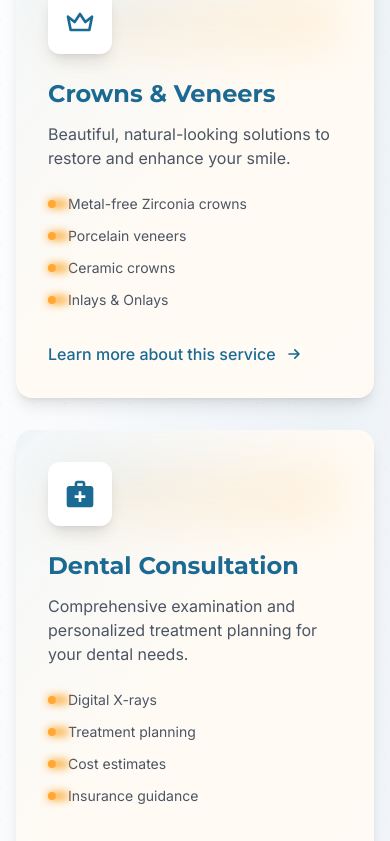
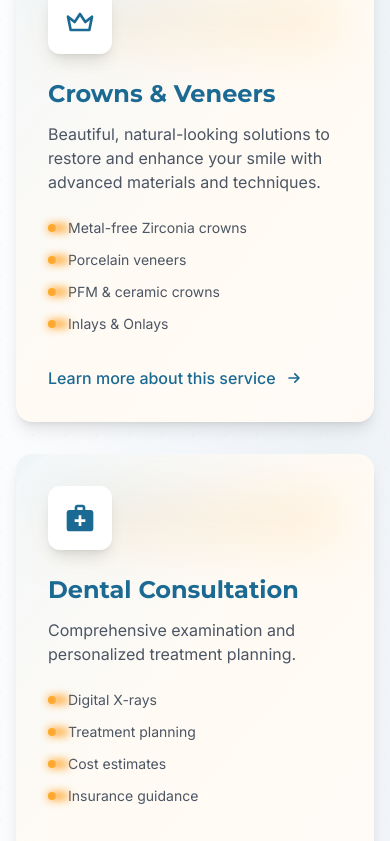
Before and after one commit to jaydeepc/dentalyst-website, a React (Vite) app: page / in a window 390 px wide. Shown: the part 1300-2141 px from the top of the page. Built offline with nearby package versions, Linux system fonts and the light colour scheme.

Commit message:
Enhance crown & veneer service information
- Add visual cards for each crown type with icons
- Create comparison table for features
- Add detailed descriptions and benefits
- Improve layout and animations
- Make design responsive

```diff
--- a/src/components/sections/Services.jsx
+++ b/src/components/sections/Services.jsx
@@ -1,4 +1,4 @@
-import { motion } from 'framer-motion';
+import { motion, AnimatePresence } from 'framer-motion';
 import { useState } from 'react';
 import PropTypes from 'prop-types';
 import { FaTooth, FaTeeth } from 'react-icons/fa';
@@ -13,260 +13,153 @@ const services = [
   {
     icon: <TbCrown className="w-8 h-8" />,
     title: 'Crowns & Veneers',
-    description: 'Beautiful, natural-looking solutions to restore and enhance your smile.',
+    description: 'Beautiful, natural-looking solutions to restore and enhance your smile with advanced materials and techniques.',
     features: [
       'Metal-free Zirconia crowns',
       'Porcelain veneers',
-      'Ceramic crowns',
+      'PFM & ceramic crowns',
       'Inlays & Onlays'
     ],
     info: [
       {
-        title: 'Zirconia Crowns',
-        image: '/service-examples/crowns-veneers/info/crowns_info_zirconia.jpg',
-        description: 'Metal-free, highly durable crowns that look completely natural. Perfect for both front and back teeth.',
-        placeholder: 'Zirconia crown comparison with natural teeth'
+        title: 'Understanding Zirconia Crowns',
+        image: '/service-examples/crowns-veneers/info/What-is-Zirconia-Crown.jpg',
+        description: 'Zirconia crowns are the latest advancement in dental technology, offering exceptional strength and natural aesthetics. These metal-free crowns are biocompatible, highly durable, and look just like natural teeth, making them perfect for both front and back teeth.',
+        placeholder: 'Zirconia crown structure and benefits'
+      },
+      {
+        title: 'Types of Dental Crowns',
+        image: '/service-examples/crowns-veneers/info/three-types-of-dental-crowns.jpg',
+        description: 'Choose from various crown options including all-ceramic, porcelain-fused-to-metal (PFM), and zirconia. Each type has its unique advantages, and we\'ll help you select the best option based on your specific needs, location of the tooth, and aesthetic goals.',
+        placeholder: 'Comparison of different crown types'
+      },
+      {
+        title: 'Zirconia vs Traditional Crowns',
+        image: '/service-examples/crowns-veneers/info/pfm-vs-zerconia-crowns.jpg',
+        description: 'Compared to traditional PFM crowns, zirconia crowns offer superior aesthetics with no dark lines at the gum, better durability, and require less tooth reduction. They\'re also completely metal-free, making them an excellent choice for patients with metal sensitivities.',
+        placeholder: 'Side-by-side comparison of crown types'
       },
       {
         title: 'Porcelain Veneers',
-        image: '/service-examples/crowns-veneers/info/crowns_info_veneers.jpg',
-        description: 'Ultra-thin porcelain shells that transform your smile by covering imperfections.',
-        placeholder: 'Veneer application demonstration'
-      },
-      {
-        title: 'Types of Crowns',
-        image: '/service-examples/crowns-veneers/info/crowns_info_types.jpg',
-        description: 'Different crown options including ceramic, metal, and combination crowns to suit your needs.',
-        placeholder: 'Visual comparison of crown types'
+        image: '/service-examples/crowns-veneers/info/Porcelain Veneers.jpg',
+        description: 'Transform your smile with ultra-thin porcelain veneers. These custom-made shells are bonded to the front of your teeth to improve their appearance. Perfect for fixing discoloration, chips, gaps, or misshapen teeth while preserving your natural tooth structure.',
+        placeholder: 'Veneer application and benefits'
       }
-    ]
+    ],
+    additionalInfo: `When to Choose Each Option:
+
+Zirconia Crowns:
+• Back teeth requiring maximum strength
+• Visible teeth needing natural aesthetics
+• Patients with metal allergies
+• Cases requiring minimal tooth reduction
+
+PFM Crowns:
+• Cost-effective full coverage option
+• Situations requiring proven durability
+• Areas with less aesthetic concern
+
+All-Ceramic Crowns:
+• Front teeth requiring maximum aesthetics
+• Patients preferring metal-free options
+• Cases with adequate tooth structure
+
+Porcelain Veneers:
+• Front teeth with cosmetic concerns
+• Minor alignment issues
+• Discoloration resistant to whitening
+• Chips or worn edges`
   },
   {
     icon: <MdMedicalServices className="w-8 h-8" />,
     title: 'Dental Consultation',
-    description: 'Comprehensive examination and personalized treatment planning for your dental needs.',
-    features: [
-      'Digital X-rays',
-      'Treatment planning',
-      'Cost estimates',
-      'Insurance guidance'
-    ],
-    info: [
-      {
-        title: 'Modern Diagnostics',
-        image: '/service-examples/consultation/info/consultation_info_xray.jpg',
-        description: 'State-of-the-art digital X-rays for accurate diagnosis with minimal radiation.',
-        placeholder: 'Digital X-ray equipment in use'
-      },
-      {
-        title: 'Treatment Planning',
-        image: '/service-examples/consultation/info/consultation_info_planning.jpg',
-        description: 'Detailed discussion of treatment options and creating your personalized care plan.',
-        placeholder: 'Doctor explaining treatment options'
-      }
-    ]
+    description: 'Comprehensive examination and personalized treatment planning.',
+    features: ['Digital X-rays', 'Treatment planning', 'Cost estimates', 'Insurance guidance'],
+    info: []
   },
   {
     icon: <GiTooth className="w-8 h-8" />,
     title: 'Root Canal Treatment',
-    description: 'Pain-free procedure to save infected teeth using advanced techniques.',
-    features: [
-      'Modern equipment',
-      'Painless procedure',
-      'Single visit possible',
-      'Long-term solution'
-    ],
-    info: [
-      {
-        title: 'Modern Root Canal',
-        image: '/service-examples/root-canal/info/root-canal_info_procedure.jpg',
-        description: 'Advanced techniques and equipment make root canals comfortable and efficient.',
-        placeholder: 'Root canal procedure diagram'
-      },
-      {
-        title: 'Why Root Canal?',
-        image: '/service-examples/root-canal/info/root-canal_info_education.jpg',
-        description: 'Understanding when and why root canal treatment is necessary to save your tooth.',
-        placeholder: 'Educational diagram about root canal need'
-      }
-    ]
+    description: 'Pain-free procedure to save infected teeth.',
+    features: ['Modern equipment', 'Painless procedure', 'Single visit possible', 'Long-term solution'],
+    info: []
   },
   {
     icon: <FaTeeth className="w-8 h-8" />,
     title: 'Dental Braces',
     description: 'Orthodontic solutions for a perfectly aligned smile.',
-    features: [
-      'Metal & ceramic braces',
-      'Clear aligners',
-      'Regular adjustments',
-      'Retainer options'
-    ],
-    info: [
-      {
-        title: 'Types of Braces',
-        image: '/service-examples/braces/info/braces_info_types.jpg',
-        description: 'Different orthodontic options to suit your lifestyle and preferences.',
-        placeholder: 'Comparison of different brace types'
-      },
-      {
-        title: 'Treatment Process',
-        image: '/service-examples/braces/info/braces_info_process.jpg',
-        description: 'Understanding the steps involved in achieving your perfect smile.',
-        placeholder: 'Orthodontic treatment timeline'
-      }
-    ]
+    features: ['Metal & ceramic braces', 'Clear aligners', 'Regular adjustments', 'Retainer options'],
+    info: []
   },
   {
     icon: <MdCleaningServices className="w-8 h-8" />,
     title: 'Scaling and Polishing',
     description: 'Professional cleaning for optimal oral hygiene.',
-    features: [
-      'Plaque removal',
-      'Stain removal',
-      'Gum health care',
-      'Fresh breath'
-    ],
-    info: [
-      {
-        title: 'Deep Cleaning',
-        image: '/service-examples/cleaning/info/cleaning_info_process.jpg',
-        description: 'Professional cleaning reaches areas that regular brushing cannot.',
-        placeholder: 'Professional cleaning demonstration'
-      },
-      {
-        title: 'Healthy Gums',
-        image: '/service-examples/cleaning/info/cleaning_info_health.jpg',
-        description: 'Regular cleaning is essential for maintaining healthy gums and preventing disease.',
-        placeholder: 'Gum health education diagram'
-      }
-    ]
+    features: ['Deep cleaning', 'Stain removal', 'Gum health care', 'Fresh breath'],
+    info: []
   },
   {
     icon: <FaTooth className="w-8 h-8" />,
     title: 'Tooth Color Fillings',
-    description: 'Natural-looking restorations that blend perfectly with your teeth.',
-    features: [
-      'Invisible repairs',
-      'Durable material',
-      'Immediate results',
-      'Preserves tooth'
-    ],
-    info: [
-      {
-        title: 'Modern Materials',
-        image: '/service-examples/fillings/info/fillings_info_materials.jpg',
-        description: 'High-quality composite materials that match your natural tooth color.',
-        placeholder: 'Composite filling materials display'
-      },
-      {
-        title: 'Seamless Results',
-        image: '/service-examples/fillings/info/fillings_info_natural.jpg',
-        description: 'Fillings that are virtually invisible and restore tooth function.',
-        placeholder: 'Natural-looking filling example'
-      }
-    ]
+    description: 'Natural-looking restorations that blend perfectly.',
+    features: ['Invisible repairs', 'Durable material', 'Immediate results', 'Preserves tooth'],
+    info: []
   },
   {
     icon: <RiSurgicalMaskFill className="w-8 h-8" />,
     title: 'Dental Surgery',
-    description: 'Expert surgical procedures with focus on comfort and recovery.',
-    features: [
-      'Wisdom tooth removal',
-      'Dental implants',
-      'Bone grafting',
-      'Surgical extractions'
-    ],
-    info: [
-      {
-        title: 'Modern Surgery',
-        image: '/service-examples/surgery/info/surgery_info_facility.jpg',
-        description: 'State-of-the-art surgical facility with advanced equipment.',
-        placeholder: 'Modern surgical setup'
-      },
-      {
-        title: 'Implant Process',
-        image: '/service-examples/surgery/info/surgery_info_implant.jpg',
-        description: 'Understanding the dental implant procedure and benefits.',
-        placeholder: 'Dental implant procedure diagram'
-      }
-    ]
+    description: 'Expert surgical procedures with focus on comfort.',
+    features: ['Wisdom tooth removal', 'Dental implants', 'Bone grafting', 'Surgical extractions'],
+    info: []
   },
   {
     icon: <TbDental className="w-8 h-8" />,
     title: 'Dentures',
     description: 'Custom-made replacements for a natural-looking smile.',
-    features: [
-      'Full dentures',
-      'Partial dentures',
-      'Custom fitting',
-      'Natural look'
-    ],
-    info: [
-      {
-        title: 'Denture Options',
-        image: '/service-examples/dentures/info/dentures_info_types.jpg',
-        description: 'Different types of dentures to suit your specific needs.',
-        placeholder: 'Types of dentures comparison'
-      },
-      {
-        title: 'Custom Fitting',
-        image: '/service-examples/dentures/info/dentures_info_fitting.jpg',
-        description: 'Precise fitting process for maximum comfort and function.',
-        placeholder: 'Denture fitting process'
-      }
-    ]
+    features: ['Full dentures', 'Partial dentures', 'Custom fitting', 'Natural look'],
+    info: []
   },
   {
     icon: <IoColorPaletteOutline className="w-8 h-8" />,
     title: 'Tooth Whitening',
-    description: 'Professional whitening for a brighter, more confident smile.',
-    features: [
-      'Safe procedure',
-      'Quick results',
-      'Long-lasting',
-      'Custom trays'
-    ],
-    info: [
-      {
-        title: 'Professional Whitening',
-        image: '/service-examples/whitening/info/whitening_info_process.jpg',
-        description: 'Safe and effective professional whitening process.',
-        placeholder: 'Whitening procedure setup'
-      },
-      {
-        title: 'Lasting Results',
-        image: '/service-examples/whitening/info/whitening_info_care.jpg',
-        description: 'Tips for maintaining your bright smile after treatment.',
-        placeholder: 'Whitening maintenance guide'
-      }
-    ]
+    description: 'Professional whitening for a brighter smile.',
+    features: ['Safe procedure', 'Quick results', 'Long-lasting', 'Custom trays'],
+    info: []
   },
   {
     icon: <RiMentalHealthLine className="w-8 h-8" />,
     title: 'Preventive Care',
     description: 'Regular maintenance for long-term oral health.',
-    features: [
-      'Regular check-ups',
-      'Fluoride treatment',
-      'Oral hygiene tips',
-      'Early detection'
-    ],
-    info: [
-      {
-        title: 'Prevention First',
-        image: '/service-examples/preventive/info/preventive_info_checkup.jpg',
-        description: 'Regular check-ups help prevent serious dental issues.',
-        placeholder: 'Regular check-up process'
-      },
-      {
-        title: 'Home Care',
-        image: '/service-examples/preventive/info/preventive_info_hygiene.jpg',
-        description: 'Essential tips for maintaining good oral hygiene at home.',
-        placeholder: 'Oral hygiene instruction guide'
-      }
-    ]
+    features: ['Regular check-ups', 'Fluoride treatment', 'Oral hygiene tips', 'Early detection'],
+    info: []
   }
 ];
+
+const CrownTypeCard = ({ title, features, icon: Icon, color }) => (
+  <div className={`bg-${color}/5 rounded-xl p-6 border border-${color}/10 hover:border-${color}/20 transition-colors duration-300`}>
+    <div className={`w-12 h-12 rounded-lg bg-${color}/10 flex items-center justify-center text-${color} mb-4`}>
+      <Icon className="w-6 h-6" />
+    </div>
+    <h5 className="text-lg font-semibold text-gray-800 mb-3">{title}</h5>
+    <ul className="space-y-2">
+      {features.map((feature, idx) => (
+        <li key={idx} className="flex items-start text-sm text-gray-600">
+          <svg className={`w-5 h-5 mr-2 flex-shrink-0 text-${color}`} fill="none" stroke="currentColor" viewBox="0 0 24 24">
+            <path strokeLinecap="round" strokeLinejoin="round" strokeWidth={2} d="M5 13l4 4L19 7" />
+          </svg>
+          {feature}
+        </li>
+      ))}
+    </ul>
+  </div>
+);
+
+CrownTypeCard.propTypes = {
+  title: PropTypes.string.isRequired,
+  features: PropTypes.arrayOf(PropTypes.string).isRequired,
+  icon: PropTypes.elementType.isRequired,
+  color: PropTypes.string.isRequired,
+};
 
 const ServiceCard = ({ service, index, onShowInfo }) => {
   return (
@@ -277,13 +170,11 @@ const ServiceCard = ({ service, index, onShowInfo }) => {
       className="group relative bg-white rounded-2xl shadow-lg hover:shadow-2xl transition-all duration-500 overflow-hidden cursor-pointer transform hover:-translate-y-1"
       onClick={() => onShowInfo(service)}
     >
-      {/* Decorative Background Elements */}
       <div className="absolute inset-0 bg-gradient-to-br from-primary/5 via-secondary/5 to-accent/5 group-hover:from-primary/10 group-hover:via-secondary/10 group-hover:to-accent/10 transition-all duration-500" />
       <div className="absolute top-0 left-0 w-24 h-24 bg-gradient-to-br from-primary/10 via-transparent to-transparent rounded-br-full transform -translate-x-8 -translate-y-8 group-hover:translate-x-0 group-hover:translate-y-0 transition-transform duration-500" />
       <div className="absolute bottom-0 right-0 w-24 h-24 bg-gradient-to-tl from-accent/10 via-transparent to-transparent rounded-tl-full transform translate-x-8 translate-y-8 group-hover:translate-x-0 group-hover:translate-y-0 transition-transform duration-500" />
 
       <div className="relative p-8 z-10">
-        {/* Icon Container */}
         <div className="relative mb-6">
           <div className="absolute inset-0 bg-gradient-to-br from-primary/10 via-secondary/10 to-accent/10 rounded-xl blur-xl transform group-hover:scale-110 transition-transform duration-500" />
           <div className="relative w-16 h-16 bg-white rounded-xl shadow-lg flex items-center justify-center text-primary transform group-hover:scale-110 group-hover:rotate-3 transition-all duration-500">
@@ -291,7 +182,6 @@ const ServiceCard = ({ service, index, onShowInfo }) => {
           </div>
         </div>
 
-        {/* Content */}
         <h3 className="text-2xl font-display font-bold mb-3 text-primary group-hover:text-primary-dark transition-colors duration-300">
           {service.title}
         </h3>
@@ -299,7 +189,6 @@ const ServiceCard = ({ service, index, onShowInfo }) => {
           {service.description}
         </p>
 
-        {/* Features List */}
         <ul className="space-y-3">
           {service.features.map((feature, idx) => (
             <motion.li
@@ -318,7 +207,6 @@ const ServiceCard = ({ service, index, onShowInfo }) => {
           ))}
         </ul>
 
-        {/* Learn More Button */}
         <div className="mt-8 flex items-center text-primary font-medium group-hover:text-primary-dark transition-colors duration-300">
           <span className="mr-2">Learn more about this service</span>
           <svg
@@ -337,13 +225,74 @@ const ServiceCard = ({ service, index, onShowInfo }) => {
         </div>
       </div>
 
-      {/* Bottom Gradient Bar */}
       <div className="absolute bottom-0 left-0 right-0 h-1.5 bg-gradient-to-r from-primary via-secondary to-accent opacity-0 group-hover:opacity-100 transition-opacity duration-500" />
     </motion.div>
   );
 };
 
+ServiceCard.propTypes = {
+  service: PropTypes.shape({
+    icon: PropTypes.node.isRequired,
+    title: PropTypes.string.isRequired,
+    description: PropTypes.string.isRequired,
+    features: PropTypes.arrayOf(PropTypes.string).isRequired,
+    info: PropTypes.arrayOf(PropTypes.shape({
+      title: PropTypes.string.isRequired,
+      image: PropTypes.string.isRequired,
+      description: PropTypes.string.isRequired,
+      placeholder: PropTypes.string.isRequired,
+    })).isRequired,
+  }).isRequired,
+  index: PropTypes.number.isRequired,
+  onShowInfo: PropTypes.func.isRequired,
+};
+
 const InfoModal = ({ service, onClose }) => {
+  const crownTypes = [
+    {
+      title: 'Zirconia Crowns',
+      icon: TbCrown,
+      color: 'primary',
+      features: [
+        'Back teeth requiring maximum strength',
+        'Visible teeth needing natural aesthetics',
+        'Patients with metal allergies',
+        'Cases requiring minimal tooth reduction'
+      ]
+    },
+    {
+      title: 'PFM Crowns',
+      icon: FaTooth,
+      color: 'secondary',
+      features: [
+        'Cost-effective full coverage option',
+        'Situations requiring proven durability',
+        'Areas with less aesthetic concern'
+      ]
+    },
+    {
+      title: 'All-Ceramic Crowns',
+      icon: GiTooth,
+      color: 'accent',
+      features: [
+        'Front teeth requiring maximum aesthetics',
+        'Patients preferring metal-free options',
+        'Cases with adequate tooth structure'
+      ]
+    },
+    {
+      title: 'Porcelain Veneers',
+      icon: IoColorPaletteOutline,
+      color: 'primary',
+      features: [
+        'Front teeth with cosmetic concerns',
+        'Minor alignment issues',
+        'Discoloration resistant to whitening',
+        'Chips or worn edges'
+      ]
+    }
+  ];
+
   return (
     <motion.div
       initial={{ opacity: 0 }}
@@ -356,7 +305,7 @@ const InfoModal = ({ service, onClose }) => {
         initial={{ scale: 0.8, opacity: 0 }}
         animate={{ scale: 1, opacity: 1 }}
         exit={{ scale: 0.8, opacity: 0 }}
-        className="relative bg-white rounded-xl p-6 max-w-4xl w-full max-h-[90vh] overflow-y-auto"
+        className="relative bg-white rounded-xl p-6 max-w-5xl w-full max-h-[90vh] overflow-y-auto"
         onClick={(e) => e.stopPropagation()}
       >
         <button
@@ -378,7 +327,7 @@ const InfoModal = ({ service, onClose }) => {
           </div>
         </div>
 
-        <div className="grid grid-cols-1 md:grid-cols-2 gap-6">
+        <div className="grid grid-cols-1 md:grid-cols-2 gap-6 mb-8">
           {service.info.map((item, index) => (
             <motion.div
               key={index}
@@ -408,6 +357,69 @@ const InfoModal = ({ service, onClose }) => {
           ))}
         </div>
 
+        {service.additionalInfo && (
+          <div className="mt-8 pt-6 border-t border-gray-200">
+            <h4 className="text-xl font-display font-bold text-primary mb-6">When to Choose Each Option</h4>
+            <div className="grid grid-cols-1 sm:grid-cols-2 lg:grid-cols-4 gap-6">
+              {crownTypes.map((type, index) => (
+                <motion.div
+                  key={type.title}
+                  initial={{ opacity: 0, y: 20 }}
+                  animate={{ opacity: 1, y: 0 }}
+                  transition={{ delay: index * 0.1 }}
+                >
+                  <CrownTypeCard {...type} />
+                </motion.div>
+              ))}
+            </div>
+
+            {/* Comparison Table */}
+            <div className="mt-8 overflow-x-auto">
+              <table className="w-full text-sm">
+                <thead>
+                  <tr className="bg-gray-50">
+                    <th className="px-4 py-3 text-left font-semibold text-gray-600">Feature</th>
+                    <th className="px-4 py-3 text-center font-semibold text-primary">Zirconia</th>
+                    <th className="px-4 py-3 text-center font-semibold text-secondary">PFM</th>
+                    <th className="px-4 py-3 text-center font-semibold text-accent">All-Ceramic</th>
+                    <th className="px-4 py-3 text-center font-semibold text-primary">Veneers</th>
+                  </tr>
+                </thead>
+                <tbody className="divide-y divide-gray-200">
+                  <tr>
+                    <td className="px-4 py-3 text-gray-600">Strength</td>
+                    <td className="px-4 py-3 text-center text-primary">Excellent</td>
+                    <td className="px-4 py-3 text-center text-secondary">Very Good</td>
+                    <td className="px-4 py-3 text-center text-accent">Good</td>
+                    <td className="px-4 py-3 text-center text-primary">Moderate</td>
+                  </tr>
+                  <tr>
+                    <td className="px-4 py-3 text-gray-600">Aesthetics</td>
+                    <td className="px-4 py-3 text-center text-primary">Excellent</td>
+                    <td className="px-4 py-3 text-center text-secondary">Good</td>
+                    <td className="px-4 py-3 text-center text-accent">Excellent</td>
+                    <td className="px-4 py-3 text-center text-primary">Excellent</td>
+                  </tr>
+                  <tr>
+                    <td className="px-4 py-3 text-gray-600">Tooth Reduction</td>
+                    <td className="px-4 py-3 text-center text-primary">Minimal</td>
+                    <td className="px-4 py-3 text-center text-secondary">Moderate</td>
+                    <td className="px-4 py-3 text-center text-accent">Moderate</td>
+                    <td className="px-4 py-3 text-center text-primary">Minimal</td>
+                  </tr>
+                  <tr>
+                    <td className="px-4 py-3 text-gray-600">Cost</td>
+                    <td className="px-4 py-3 text-center text-primary">Higher</td>
+                    <td className="px-4 py-3 text-center text-secondary">Moderate</td>
+                    <td className="px-4 py-3 text-center text-accent">Higher</td>
+                    <td className="px-4 py-3 text-center text-primary">Moderate</td>
+                  </tr>
+                </tbody>
+              </table>
+            </div>
+          </div>
+        )}
+
         <div className="mt-6 pt-6 border-t border-gray-200">
           <h4 className="font-semibold text-primary mb-3">Key Features:</h4>
           <div className="grid grid-cols-2 md:grid-cols-4 gap-4">
@@ -426,23 +438,6 @@ const InfoModal = ({ service, onClose }) => {
   );
 };
 
-ServiceCard.propTypes = {
-  service: PropTypes.shape({
-    icon: PropTypes.node.isRequired,
-    title: PropTypes.string.isRequired,
-    description: PropTypes.string.isRequired,
-    features: PropTypes.arrayOf(PropTypes.string).isRequired,
-    info: PropTypes.arrayOf(PropTypes.shape({
-      title: PropTypes.string.isRequired,
-      image: PropTypes.string.isRequired,
-      description: PropTypes.string.isRequired,
-      placeholder: PropTypes.string.isRequired,
-    })).isRequired,
-  }).isRequired,
-  index: PropTypes.number.isRequired,
-  onShowInfo: PropTypes.func.isRequired,
-};
-
 InfoModal.propTypes = {
   service: PropTypes.shape({
     icon: PropTypes.node.isRequired,
@@ -455,6 +450,7 @@ InfoModal.propTypes = {
       description: PropTypes.string.isRequired,
       placeholder: PropTypes.string.isRequired,
     })).isRequired,
+    additionalInfo: PropTypes.string,
   }).isRequired,
   onClose: PropTypes.func.isRequired,
 };
@@ -464,7 +460,6 @@ const Services = () => {
 
   return (
     <Section id="services" className="relative bg-gradient-to-br from-neutral-dark/5 via-neutral to-white">
-      {/* Background Pattern */}
       <div className="absolute inset-0 bg-[radial-gradient(circle_at_1px_1px,theme(colors.primary.light/0.03)_1px,transparent_1px)] [background-size:32px_32px]" />
 
       <div className="relative">
@@ -516,13 +511,14 @@ const Services = () => {
           </a>
         </motion.div>
 
-        {/* Info Modal */}
+        <AnimatePresence>
           {selectedService && (
             <InfoModal
               service={selectedService}
               onClose={() => setSelectedService(null)}
             />
           )}
+        </AnimatePresence>
       </div>
     </Section>
   );
```
Lines whose indentation alone changed are shown as unchanged.
